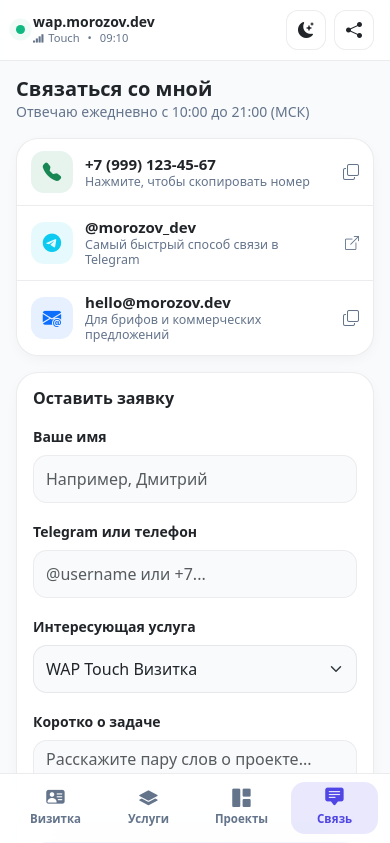
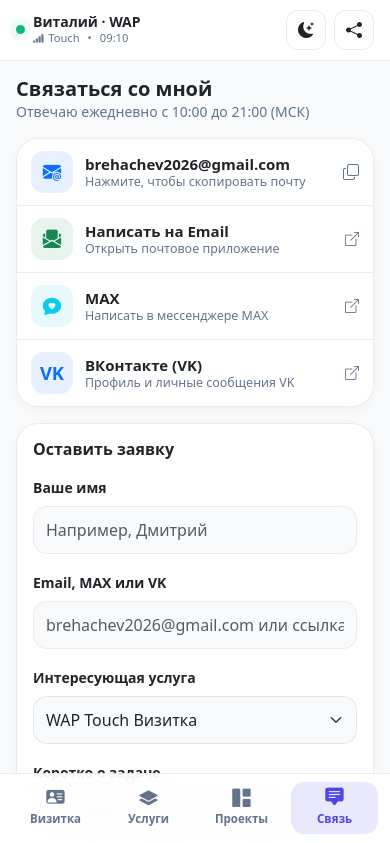
Before and after one commit to vetos26/wap, a plain HTML site: page index.html in a window 390 px wide. Both pictures are taken after a click on the button "Написать". Shown: the top 843 px of the page. Drawn offline with Linux system fonts and the light colour scheme.

Commit message:
Update profile to Vitaliy, remove phone, add email, MAX and VK links
Co-authored-by: arena-agent <297053741+arena-agent@users.noreply.github.com>

```diff
--- a/assets/js/app.js
+++ b/assets/js/app.js
@@ -6,15 +6,14 @@
   'use strict';
 
   const PROFILE = {
-    fullName: 'Алексей Морозов',
-    lastName: 'Морозов',
-    firstName: 'Алексей',
+    fullName: 'Виталий',
+    lastName: '',
+    firstName: 'Виталий',
     role: 'Web & Mobile Touch Разработчик',
-    org: 'Morozov Digital',
-    phone: '+7 (999) 123-45-67',
-    phoneRaw: '+79991234567',
-    email: 'hello@morozov.dev',
-    telegram: '@morozov_dev',
+    org: 'Виталий',
+    email: 'brehachev2026@gmail.com',
+    maxUrl: 'https://max.ru/',
+    vkUrl: 'https://vk.com/',
     city: 'Москва / Remote',
     website: window.location.href
   };
@@ -193,10 +192,9 @@
         `FN:${PROFILE.fullName}`,
         `ORG:${PROFILE.org}`,
         `TITLE:${PROFILE.role}`,
-        `TEL;TYPE=CELL,VOICE:${PROFILE.phoneRaw}`,
         `EMAIL;TYPE=INTERNET:${PROFILE.email}`,
         `URL:${PROFILE.website}`,
-        `NOTE:Telegram ${PROFILE.telegram} | ${PROFILE.city}`,
+        `NOTE:MAX ${PROFILE.maxUrl} | VK ${PROFILE.vkUrl} | ${PROFILE.city}`,
         'END:VCARD'
       ].join('\r\n');
 
@@ -204,7 +202,7 @@
       const url = URL.createObjectURL(blob);
       const a = document.createElement('a');
       a.href = url;
-      a.download = 'alexey-morozov.vcf';
+      a.download = 'vitaliy.vcf';
       document.body.appendChild(a);
       a.click();
       document.body.removeChild(a);
--- a/index.html
+++ b/index.html
@@ -5,7 +5,7 @@
   <meta name="viewport" content="width=device-width, initial-scale=1, viewport-fit=cover">
   <meta name="theme-color" content="#4f46e5">
   <meta name="description" content="Современный сайт-визитка под WAP Touch на HTML5 и Bootstrap 5 — быстрая мобильная версия, контакты в 1 касание и vCard.">
-  <title>Алексей Морозов — WAP Touch Визитка</title>
+  <title>Виталий — WAP Touch Визитка</title>
 
   <!-- Локальный Bootstrap 5.3 и Bootstrap Icons (быстрая загрузка как в WAP) -->
   <link rel="stylesheet" href="assets/vendor/bootstrap/css/bootstrap.min.css">
@@ -21,7 +21,7 @@
         <div class="d-flex align-items-center gap-2 min-w-0">
           <span class="wap-brand-dot" aria-hidden="true"></span>
           <div class="min-w-0">
-            <div class="fw-bold small lh-sm text-truncate">wap.morozov.dev</div>
+            <div class="fw-bold small lh-sm text-truncate">Виталий · WAP</div>
             <div class="text-wap-muted d-flex align-items-center gap-2" style="font-size: 0.7rem;">
               <span><i class="bi bi-reception-4 me-1"></i>Touch</span>
               <span>•</span>
@@ -103,7 +103,7 @@
                   </span>
                 </div>
 
-                <h1 class="h4 fw-bold mb-1">Алексей Морозов</h1>
+                <h1 class="h4 fw-bold mb-1">Виталий</h1>
                 <p class="text-wap-muted small mb-2">
                   Frontend &amp; Mobile Touch разработчик · Создаю сверхбыстрые сайты, веб-приложения и мобильные порталы.
                 </p>
@@ -133,23 +133,7 @@
             <!-- Быстрые сенсорные плитки связи -->
             <div class="row g-2 mb-3">
               <div class="col-3">
-                <a href="tel:+79991234567" class="wap-quick-tile">
-                  <span class="wap-quick-icon bg-success bg-opacity-10 text-success">
-                    <i class="bi bi-telephone-fill"></i>
-                  </span>
-                  <span class="wap-quick-label">Звонок</span>
-                </a>
-              </div>
-              <div class="col-3">
-                <a href="https://t.me/morozov_dev" target="_blank" rel="noopener noreferrer" class="wap-quick-tile">
-                  <span class="wap-quick-icon bg-info bg-opacity-10 text-info">
-                    <i class="bi bi-telegram"></i>
-                  </span>
-                  <span class="wap-quick-label">Telegram</span>
-                </a>
-              </div>
-              <div class="col-3">
-                <a href="mailto:hello@morozov.dev" class="wap-quick-tile">
+                <a href="mailto:brehachev2026@gmail.com" class="wap-quick-tile">
                   <span class="wap-quick-icon bg-primary bg-opacity-10 text-primary">
                     <i class="bi bi-envelope-fill"></i>
                   </span>
@@ -157,11 +141,27 @@
                 </a>
               </div>
               <div class="col-3">
-                <button type="button" class="wap-quick-tile w-100" data-copy="+7 (999) 123-45-67" data-copy-label="Телефон скопирован">
+                <a href="https://max.ru/" target="_blank" rel="noopener noreferrer" class="wap-quick-tile">
+                  <span class="wap-quick-icon bg-info bg-opacity-10 text-info">
+                    <i class="bi bi-chat-heart-fill"></i>
+                  </span>
+                  <span class="wap-quick-label">MAX</span>
+                </a>
+              </div>
+              <div class="col-3">
+                <a href="https://vk.com/" target="_blank" rel="noopener noreferrer" class="wap-quick-tile">
+                  <span class="wap-quick-icon bg-primary bg-opacity-10 text-primary fw-bold" style="font-size: 0.85rem;">
+                    VK
+                  </span>
+                  <span class="wap-quick-label">VK</span>
+                </a>
+              </div>
+              <div class="col-3">
+                <button type="button" class="wap-quick-tile w-100" data-copy="brehachev2026@gmail.com" data-copy-label="Почта скопирована">
                   <span class="wap-quick-icon bg-warning bg-opacity-10 text-warning">
                     <i class="bi bi-copy"></i>
                   </span>
-                  <span class="wap-quick-label">Номер</span>
+                  <span class="wap-quick-label">Email</span>
                 </button>
               </div>
             </div>
@@ -223,7 +223,7 @@
                 </span>
                 <span class="flex-grow-1">
                   <span class="d-block wap-menu-title">Быстрая заявка</span>
-                  <span class="d-block wap-menu-sub">Обсудить задачу или заказать звонок</span>
+                  <span class="d-block wap-menu-sub">Обсудить задачу или написать сообщение</span>
                 </span>
                 <i class="bi bi-chevron-right text-wap-muted"></i>
               </button>
@@ -302,7 +302,7 @@
                 </p>
                 <div class="d-flex flex-wrap gap-2 mb-3">
                   <span class="badge rounded-pill bg-body-secondary text-body border">Каталог</span>
-                  <span class="badge rounded-pill bg-body-secondary text-body border">Telegram уведомления</span>
+                  <span class="badge rounded-pill bg-body-secondary text-body border">MAX / VK связь</span>
                   <span class="badge rounded-pill bg-body-secondary text-body border">Адаптив 100%</span>
                 </div>
                 <button type="button" class="btn wap-btn-soft w-100" data-select-service="Мобильный мини-портал">
@@ -466,38 +466,49 @@
 
             <!-- Прямые контакты -->
             <div class="wap-menu-card mb-3">
-              <button type="button" class="wap-menu-item" data-copy="+7 (999) 123-45-67" data-copy-label="Телефон скопирован">
-                <span class="wap-menu-badge bg-success bg-opacity-10 text-success">
-                  <i class="bi bi-telephone-fill"></i>
+              <button type="button" class="wap-menu-item" data-copy="brehachev2026@gmail.com" data-copy-label="Почта скопирована">
+                <span class="wap-menu-badge bg-primary bg-opacity-10 text-primary">
+                  <i class="bi bi-envelope-at-fill"></i>
                 </span>
                 <span class="flex-grow-1">
-                  <span class="d-block wap-menu-title">+7 (999) 123-45-67</span>
-                  <span class="d-block wap-menu-sub">Нажмите, чтобы скопировать номер</span>
+                  <span class="d-block wap-menu-title">brehachev2026@gmail.com</span>
+                  <span class="d-block wap-menu-sub">Нажмите, чтобы скопировать почту</span>
                 </span>
                 <i class="bi bi-copy text-wap-muted"></i>
               </button>
 
-              <a href="https://t.me/morozov_dev" target="_blank" rel="noopener noreferrer" class="wap-menu-item">
-                <span class="wap-menu-badge bg-info bg-opacity-10 text-info">
-                  <i class="bi bi-telegram"></i>
+              <a href="mailto:brehachev2026@gmail.com" class="wap-menu-item">
+                <span class="wap-menu-badge bg-success bg-opacity-10 text-success">
+                  <i class="bi bi-envelope-paper-fill"></i>
                 </span>
                 <span class="flex-grow-1">
-                  <span class="d-block wap-menu-title">@morozov_dev</span>
-                  <span class="d-block wap-menu-sub">Самый быстрый способ связи в Telegram</span>
+                  <span class="d-block wap-menu-title">Написать на Email</span>
+                  <span class="d-block wap-menu-sub">Открыть почтовое приложение</span>
                 </span>
                 <i class="bi bi-box-arrow-up-right text-wap-muted small"></i>
               </a>
 
-              <button type="button" class="wap-menu-item" data-copy="hello@morozov.dev" data-copy-label="Email скопирован">
-                <span class="wap-menu-badge bg-primary bg-opacity-10 text-primary">
-                  <i class="bi bi-envelope-at-fill"></i>
+              <a href="https://max.ru/" target="_blank" rel="noopener noreferrer" class="wap-menu-item">
+                <span class="wap-menu-badge bg-info bg-opacity-10 text-info">
+                  <i class="bi bi-chat-heart-fill"></i>
                 </span>
                 <span class="flex-grow-1">
-                  <span class="d-block wap-menu-title">hello@morozov.dev</span>
-                  <span class="d-block wap-menu-sub">Для брифов и коммерческих предложений</span>
+                  <span class="d-block wap-menu-title">MAX</span>
+                  <span class="d-block wap-menu-sub">Написать в мессенджере MAX</span>
                 </span>
-                <i class="bi bi-copy text-wap-muted"></i>
-              </button>
+                <i class="bi bi-box-arrow-up-right text-wap-muted small"></i>
+              </a>
+
+              <a href="https://vk.com/" target="_blank" rel="noopener noreferrer" class="wap-menu-item">
+                <span class="wap-menu-badge bg-primary bg-opacity-10 text-primary fw-bold">
+                  VK
+                </span>
+                <span class="flex-grow-1">
+                  <span class="d-block wap-menu-title">ВКонтакте (VK)</span>
+                  <span class="d-block wap-menu-sub">Профиль и личные сообщения VK</span>
+                </span>
+                <i class="bi bi-box-arrow-up-right text-wap-muted small"></i>
+              </a>
             </div>
 
             <!-- Сообщение об успешной отправке -->
@@ -521,8 +532,8 @@
                 </div>
 
                 <div class="mb-3">
-                  <label for="contactReach" class="form-label small fw-semibold">Telegram или телефон</label>
-                  <input type="text" class="form-control wap-input" id="contactReach" placeholder="@username или +7..." required>
+                  <label for="contactReach" class="form-label small fw-semibold">Email, MAX или VK</label>
+                  <input type="text" class="form-control wap-input" id="contactReach" placeholder="brehachev2026@gmail.com или ссылка на профиль" required>
                   <div class="invalid-feedback">Оставьте контакт для ответа.</div>
                 </div>
 
@@ -554,7 +565,7 @@
 
         <!-- Компактный футер -->
         <footer class="wap-footer text-center mt-3">
-          <div>© 2026 Алексей Морозов · WAP Touch Edition</div>
+          <div>© 2026 Виталий · WAP Touch Edition</div>
           <div>HTML5 + Bootstrap 5 · Оптимизировано для смартфонов</div>
         </footer>
       </main>
```
Also changed, not shown: 1 other file.
